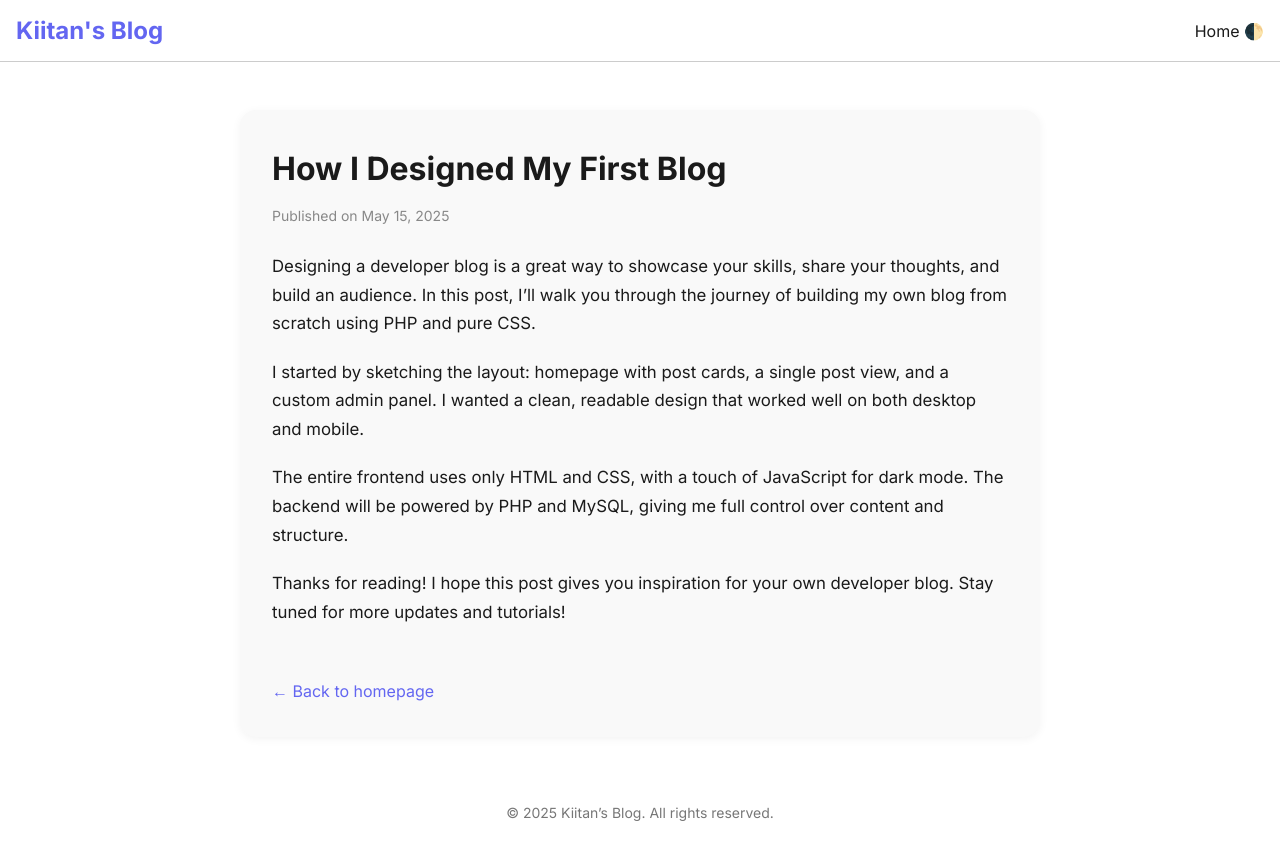
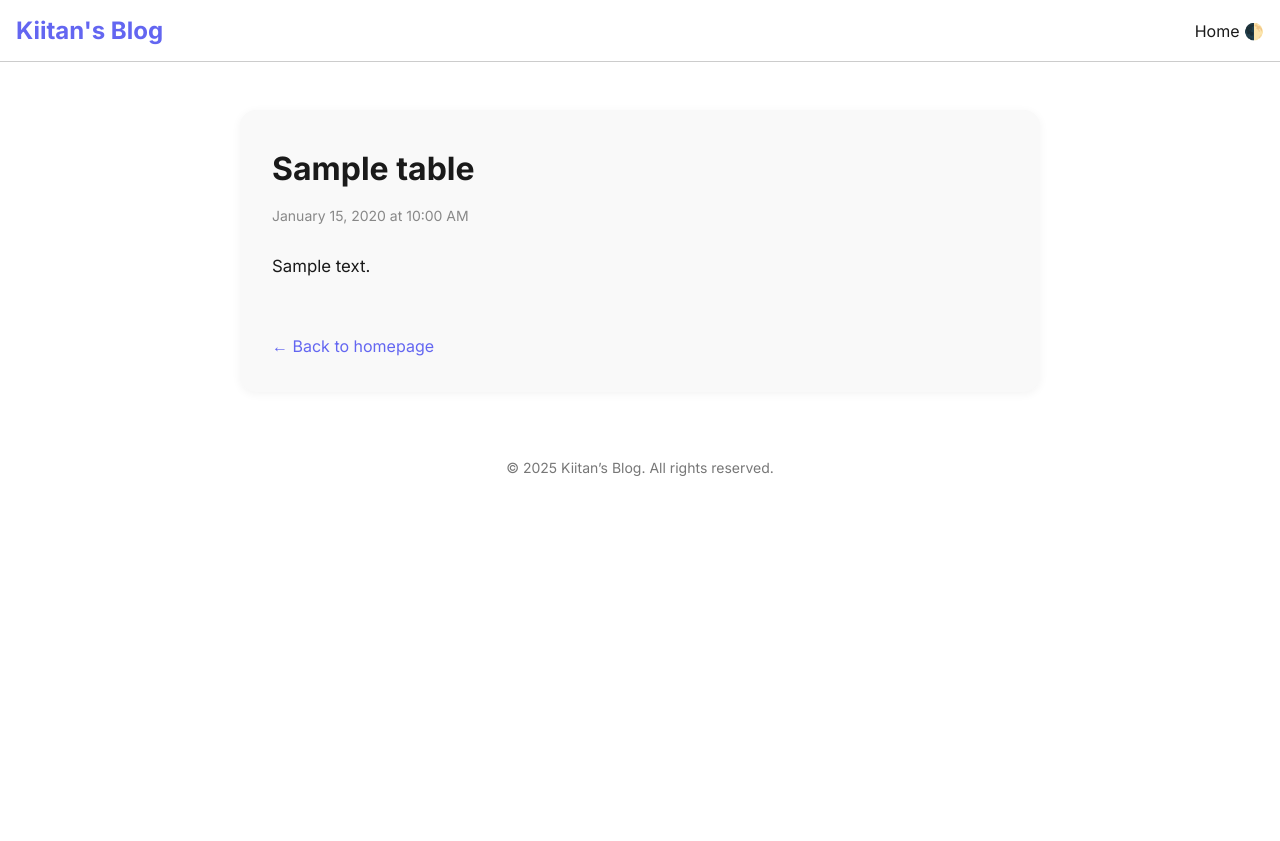
Before and after one commit to OlakiitanEkundayo/blog-app, a PHP site: page /post.php?id=1 in a window 1280 px wide. After the commit the page ends 476 px from the top, so only its background shows below. Run offline with PHP 8.4, Linux system fonts and the light colour scheme; tables that the repository leaves empty or names only in its code hold one stand-in row (values such as "Sample post").

Commit message:
feat: limit post excerpt on index, link 'Read More' to single page, display single post, and update table names in post-related files

```diff
--- a/admin/all-posts.php
+++ b/admin/all-posts.php
@@ -10,7 +10,7 @@ if (isset($_SESSION['post_published'])) {
     unset($_SESSION['post_published']);
 }
 
-$stmt = $pdo->prepare('SELECT * FROM `blog` WHERE `title` = title AND `content` = content');
+$stmt = $pdo->prepare('SELECT * FROM `blog_table` WHERE `title` = title AND `content` = content');
 $stmt->execute();
 $output = $stmt->fetchAll(PDO::FETCH_ASSOC);
 ?>
--- a/admin/post-form.php
+++ b/admin/post-form.php
@@ -8,7 +8,7 @@ if ($_SERVER['REQUEST_METHOD'] === 'POST') {
         $title = strip_tags(trim($_POST['title'] ?? ''));
         $content = strip_tags(trim($_POST['content'] ?? ''));
 
-        $stmt = $pdo->prepare("INSERT INTO `blog` (title, content) VALUES (:title, :content)");
+        $stmt = $pdo->prepare("INSERT INTO `blog_table` (title, content) VALUES (:title, :content)");
         $stmt->bindValue(':title', $title);
         $stmt->bindValue(':content', $content);
         $stmt->execute();
--- a/post.php
+++ b/post.php
@@ -1,3 +1,12 @@
+<?php
+require __DIR__ . '/includes/db.inc.php';
+require __DIR__ . '/includes/function.inc.php';
+
+$id = $_GET['id'];
+$stmt = $pdo->prepare("SELECT * FROM blog_table WHERE id = ?");
+$stmt->execute([$id]);
+$post = $stmt->fetch();
+?>
 <!DOCTYPE html>
 <html lang="en">
 
@@ -23,19 +32,16 @@
 
     <div class="body">
         <main class="post-container">
-            <h1 class="post-title">How I Designed My First Blog</h1>
-            <div class="post-meta">Published on May 15, 2025</div>
+            <?php if ($post): ?>
+                <h1 class="post-title"><?php echo e($post['title']) ?></h1>
 
-            <div class="post-content">
-                <p>Designing a developer blog is a great way to showcase your skills, share your thoughts, and build an audience. In this post, I’ll walk you through the journey of building my own blog from scratch using PHP and pure CSS.</p>
-
-                <p>I started by sketching the layout: homepage with post cards, a single post view, and a custom admin panel. I wanted a clean, readable design that worked well on both desktop and mobile.</p>
-
-
-                <p>The entire frontend uses only HTML and CSS, with a touch of JavaScript for dark mode. The backend will be powered by PHP and MySQL, giving me full control over content and structure.</p>
-
-                <p>Thanks for reading! I hope this post gives you inspiration for your own developer blog. Stay tuned for more updates and tutorials!</p>
-            </div>
+                <div class="post-meta"><?php $createdAt = new DateTime($post['uploaded_at']);
+                                        echo $createdAt->format('F j, Y \a\t g:i A'); ?>
+                </div>
+                <div class="post-content">
+                    <p><?php echo e($post['content']) ?></p>
+                </div>
+            <?php endif; ?>
 
             <a class="back-link" href="index.php">← Back to homepage</a>
         </main>
```
Also changed, not shown: index.php (+4 -3 lines).
